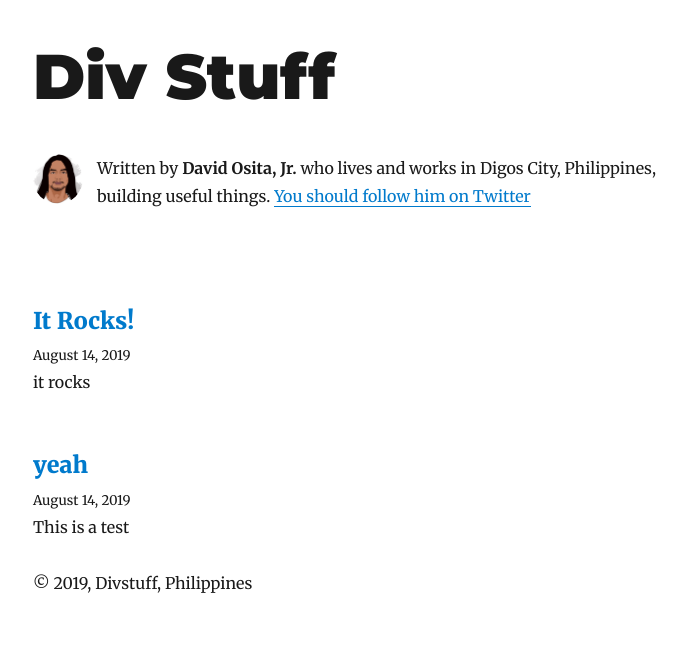
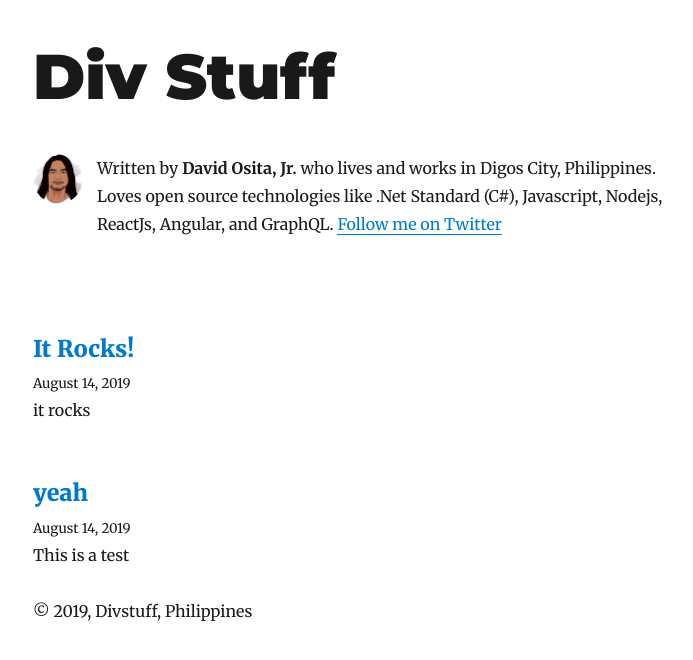
Before and after one commit to dojsys/myblog, a Gatsby site: page / in a window 1280 px wide. Shown: the whole page, without its empty margins (292-985 px from the left). Built offline with nearby package versions, Linux system fonts and the light colour scheme; Gatsby itself is replaced by a stand-in of ours; some packages are replaced by stand-ins of ours.

Commit message:
update bio

```diff
--- a/src/components/bio.js
+++ b/src/components/bio.js
@@ -54,10 +54,11 @@ const Bio = () => {
         }}
       />
       <p>
-        Written by <strong>{author}</strong> who lives and works in Digos City, Philippines, building useful things.
+        Written by <strong>{author}</strong> who lives and works in Digos City, Philippines.
+        Loves open source technologies like .Net Standard (C#), Javascript, Nodejs, ReactJs, Angular, and GraphQL.
         {` `}
         <a href={`https://twitter.com/${social.twitter}`}>
-          You should follow him on Twitter
+          Follow me on Twitter
         </a>
       </p>
     </div>
```
